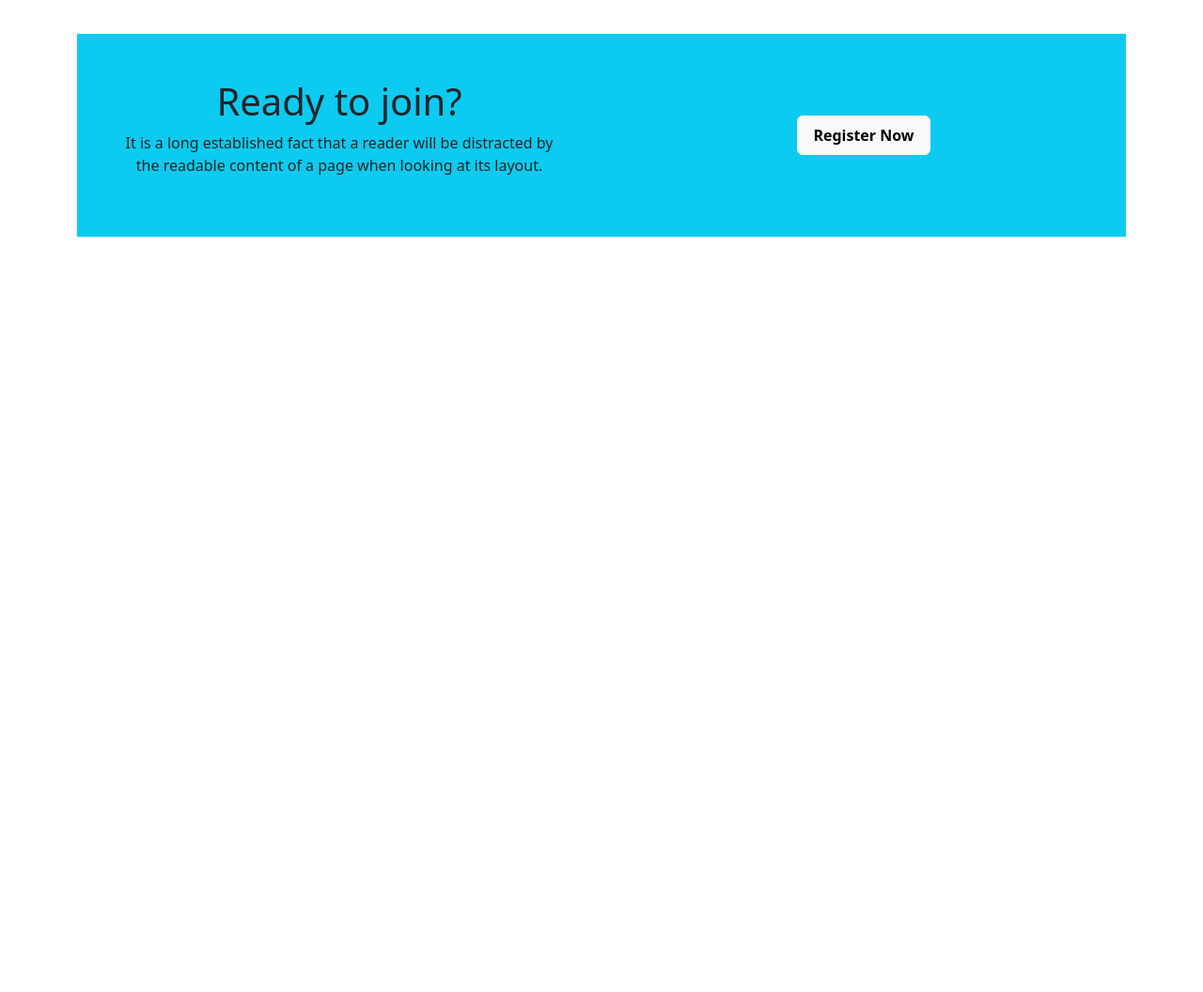
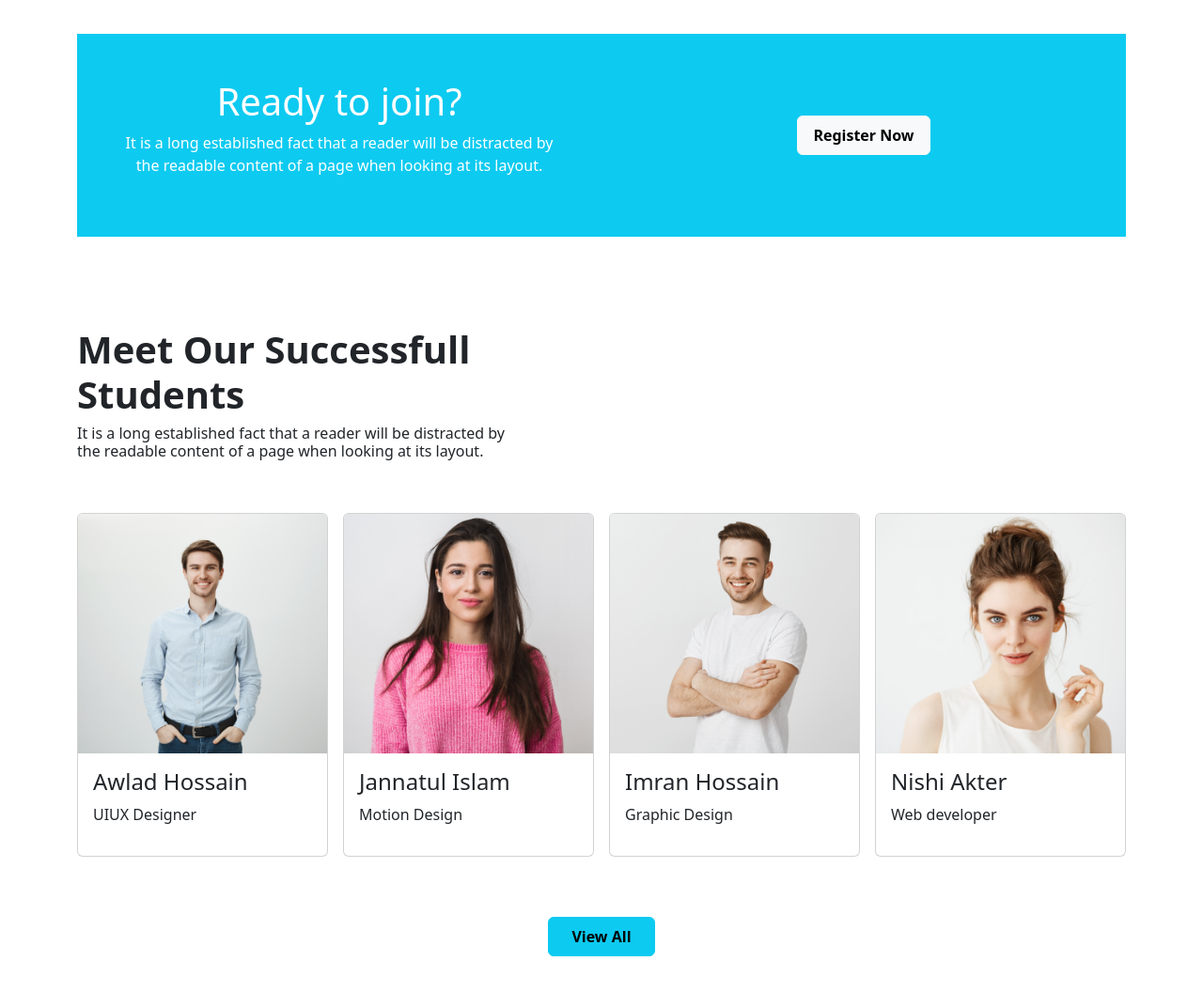
Before and after one commit to mehedihasan1122/Assignment-3, a plain HTML site: page index.html in a window 1280 px wide. Shown: the part 2426-3482 px from the top of the page at 94% size. Before the commit the page ends 2726 px from the top, so only its background shows below. Drawn offline with nearby package versions, Linux system fonts and the light colour scheme.

Commit message:
fifth commit

```diff
--- a/index.html
+++ b/index.html
@@ -410,7 +410,7 @@
             <div
                 class="bg-info d-flex justify-content-center align-items-center my-5 flex-md-column  flex-column flex-lg-row">
 
-                <div class="col-lg-6  text-center py-5  px-5">
+                <div class="col-lg-6  text-center text-white py-5  px-5">
                     <h1>Ready to join?</h1>
                     <p>It is a long established fact that a reader will be distracted by the
                         readable content of a page when looking at its layout.</p>
@@ -421,6 +421,82 @@
                 </div>
 
             </div>
+        </section>
+
+
+
+        <!-- students -->
+
+
+
+        <section class="py-5">
+
+            <div class="col-lg-5">
+                <h1 class="fs-1 fw-bolder ">Meet Our Successfull
+                    Students</h1>
+
+                <h6>It is a long established fact that a reader will be
+                    distracted by the readable content of a page when
+                    looking at its layout.</h6>
+            </div>
+
+
+
+
+            <div class="row g-3 py-5">
+
+                <div class=" col-lg-3 col-md-6 col-sm-12">
+
+                    <div class="card">
+                        <img src="images/student/student-1.png" class="card-img-top" alt="...">
+                        <div class="card-body">
+                            <h4 class="card-text">Awlad Hossain</h4>
+                            <p>UIUX Designer</p>
+                        </div>
+                    </div>
+                </div>
+
+                <div class=" col-lg-3 col-md-6 col-sm-12">
+
+                    <div class="card">
+                        <img src="images/student/student-2.png" class="card-img-top" alt="...">
+                        <div class="card-body">
+                            <h4 class="card-text">Jannatul Islam</h4>
+                            <p>Motion Design</p>
+                        </div>
+                    </div>
+                </div>
+
+                <div class=" col-lg-3 col-md-6 col-sm-12">
+                    <div class="card">
+                        <img src="images/student/student-3.png" class="card-img-top" alt="...">
+                        <div class="card-body">
+                            <h4 class="card-text">Imran Hossain</h4>
+                            <p>Graphic Design</p>
+                        </div>
+                    </div>
+
+                </div>
+
+                <div class="col-lg-3 col-md-6 col-sm-12">
+                    <div class="card">
+                        <img src="images/student/student-4.png" class="card-img-top" alt="...">
+                        <div class="card-body">
+                            <h4 class="card-text">Nishi Akter</h4>
+                            <p>Web developer</p>
+                        </div>
+                    </div>
+                </div>
+
+            </div>
+
+
+            <div class="  text-center py-3">
+                <a class="btn btn-info text white fw-bolder px-4 py-2" href="#">View All</a>
+            </div>
+
+
+
         </section>
 
 
```
